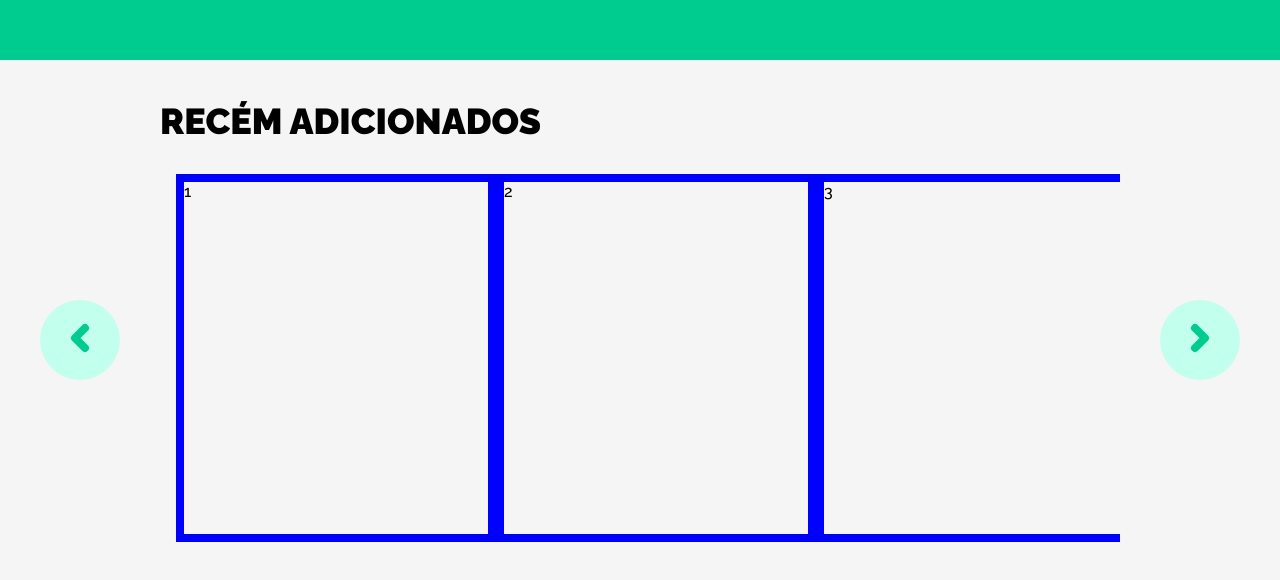
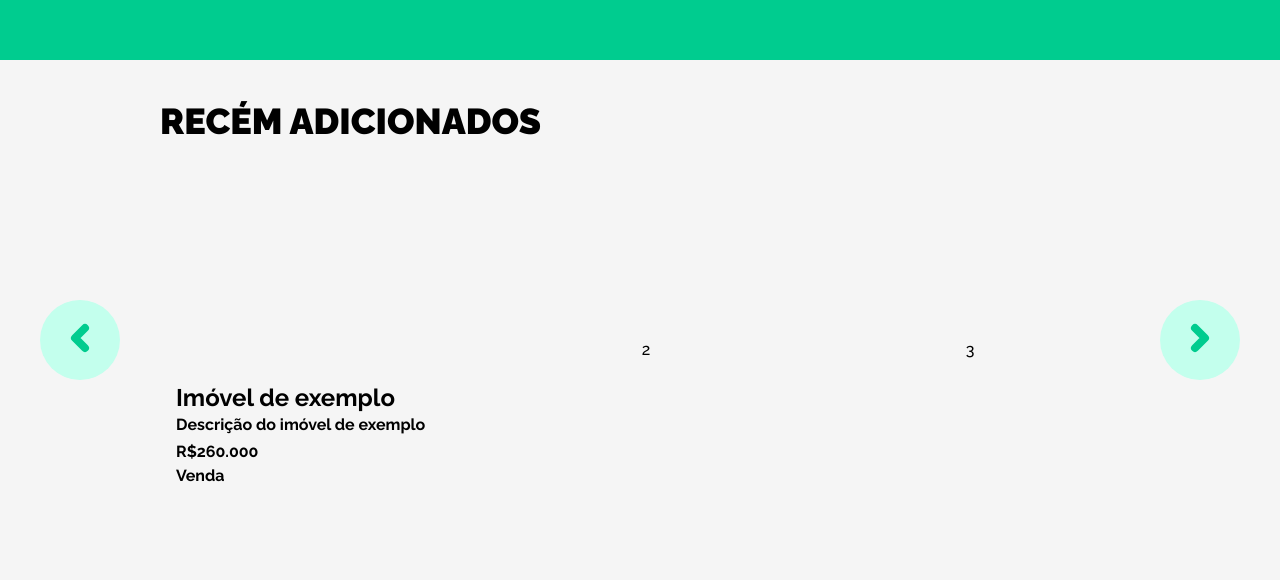
Before and after one commit to niccampanelli/green-real-estate, a React (Create React App) app: page / in a window 1280 px wide. Shown: the part 740-1320 px from the top of the page. Built offline with nearby package versions, Linux system fonts and the light colour scheme.

Commit message:
Styling carousel elements

```diff
--- a/src/pages/Home/index.js
+++ b/src/pages/Home/index.js
@@ -8,7 +8,7 @@ export default function Home(){
 
     const history = useHistory();
 
-    const [recentElemCar, setRecentElemCar] = useState();
+    const [elemCar, setElemCar] = useState();
     const [searchPlaceholder, setSearchPlaceholder] = useState();
 
     var textEffectInt = 0;
@@ -17,16 +17,16 @@ export default function Home(){
     const texts = ["Casa com dois quartos para alugar em SP", "Apartamento com suíte a venda" , "Imóvel com vaga de garagem para locação", "Apartamento mobiliado zona leste"];
 
     setTimeout( function delayEntry(){
-        const carouselElem = document.getElementById("recentElemCar");
-        setRecentElemCar(carouselElem);
+        const carouselElem = document.getElementById("elemCar");
+        setElemCar(carouselElem);
 
         const placeholder = document.getElementById("searchInput");
         setSearchPlaceholder(placeholder)
 
-    }, 1200);
+    }, 200);
 
     const carouselScroll = (operator) => {
-        operator ? (recentElemCar.scroll(recentElemCar.scrollLeft + 810, 0)) : (recentElemCar.scroll(recentElemCar.scrollLeft - 810, 0))
+        operator ? (elemCar.scroll(elemCar.scrollLeft + 1012, 0)) : (elemCar.scroll(elemCar.scrollLeft - 1012, 0))
     }
 
     useEffect(() => {
@@ -83,48 +83,54 @@ export default function Home(){
                 <h1 className="recentElementsTitle">
                     Recém adicionados
                 </h1>
-                    <button onClick={() => carouselScroll(false)} className="recentElementsCarousselLeftBtn"><FiChevronLeft size={"5vh"}/></button>
-                <div className="recentElementsCaroussel" id="recentElemCar">
-                    <div className="recentElementsCarousselItems">
-                    <div className="recentElement">
-                        1
+                    <button onClick={() => carouselScroll(false)} className="elementsCarousselLeftBtn"><FiChevronLeft size={"5vh"}/></button>
+                <div className="elementsCaroussel" id="elemCar">
+                    <div className="elementsCarousselItems">
+                    <div className="carousselElement">
+                        <div className="carousselElementImage">
+
+                        </div>
+                        <h2 className="carousselElementTitle">Imóvel de exemplo</h2>
+                        <h2 className="carousselElementDesc">Descrição do imóvel de exemplo</h2>
+                        <h2 className="carousselElementPrice">R$260.000</h2>
+                        <h2 className="carousselElementType">Venda</h2>
                     </div>
-                    <div className="recentElement">
+                    <div className="carousselElement">
                         2
                     </div>
-                    <div className="recentElement">
+                    <div className="carousselElement">
                         3
                     </div>
-                    <div className="recentElement">
+                    <div className="carousselElement">
                         4
                     </div>
-                    <div className="recentElement">
+                    <div className="carousselElement">
                         5
                     </div>
-                    <div className="recentElement">
+                    <div className="carousselElement">
                         6
                     </div>
-                    <div className="recentElement">
+                    <div className="carousselElement">
                         7
                     </div>
-                    <div className="recentElement">
+                    <div className="carousselElement">
                         8
                     </div>
-                    <div className="recentElement">
+                    <div className="carousselElement">
                         9
                     </div>
-                    <div className="recentElement">
+                    <div className="carousselElement">
                         10
                     </div>
-                    <div className="recentElement">
+                    <div className="carousselElement">
                         11
                     </div>
-                    <div className="recentElement">
+                    <div className="carousselElement">
                         12
                     </div>
                     </div>
                 </div>
-                    <button onClick={() => carouselScroll(true)} className="recentElementsCarousselRightBtn"><FiChevronRight size={"5vh"}/></button>
+                    <button onClick={() => carouselScroll(true)} className="elementsCarousselRightBtn"><FiChevronRight size={"5vh"}/></button>
             </section>
         </main>
         </div>
--- a/src/pages/Home/styles.css
+++ b/src/pages/Home/styles.css
@@ -56,8 +56,10 @@
 .recentElementsSection{
     width: 100%;
     height: 60vh;
-    padding: 5vh 20vh 5vh 20vh;
+    padding: 5vh 20vh 0vh 20vh;
     position: relative;
+    display: grid;
+    grid-template-rows: minmax(0, auto) minmax(0, 90%);
 }
 
 .recentElementsTitle{
@@ -65,26 +67,25 @@
     margin-bottom: 2vh;
 }
 
-.recentElementsCaroussel{
+.elementsCaroussel{
     width: 100%;
     height: 100%;
     overflow-x: scroll;
     overflow-y: hidden;
-    padding: 2vh;
 }
 
-.recentElementsCaroussel::-webkit-scrollbar{
+.elementsCaroussel::-webkit-scrollbar{
     display: none;
 }
 
-.recentElementsCarousselItems{
+.elementsCarousselItems{
     width: fit-content;
     justify-content: space-around;
     display: flex;
     height: 100%;
 }
 
-.recentElementsCarousselLeftBtn{
+.elementsCarousselLeftBtn{
     position: absolute;
     height: 10vh;
     width: 10vh;
@@ -98,13 +99,13 @@
     cursor: pointer;
 }
 
-.recentElementsCarousselLeftBtn svg{
+.elementsCarousselLeftBtn svg{
     stroke-width: .6vh;
     color: #00cc8f;
     transition: all .3s;
 }
 
-.recentElementsCarousselRightBtn{
+.elementsCarousselRightBtn{
     position: absolute;
     height: 10vh;
     width: 10vh;
@@ -118,14 +119,51 @@
     cursor: pointer;
 }
 
-.recentElementsCarousselRightBtn svg{
+.elementsCarousselRightBtn svg{
     stroke-width: .6vh;
     color: #00cc8f;
     transition: all .3s;
 }
 
-.recentElement{
-    width: 40vh;
+.carousselElement{
+    width: 40.5vh;
     height: 100%;
-    border: blue 1vh solid;
+    display: flex;
+    flex-flow: column;
+    justify-content: center;
+    align-items: center;
+    padding: 2vh;
 }
+
+.carousselElementImage{
+    width: 100%;
+    height: 50%;
+}
+
+.carousselElementTitle{
+    width: 100%;
+    height: 3vh;
+    font-size: 3vh;
+    margin-bottom: 1vh;
+}
+
+.carousselElementDesc{
+    width: 100%;
+    height: auto;
+    font-size: 2vh;
+    margin-bottom: 1vh;
+}
+
+.carousselElementPrice{
+    width: 100%;
+    height: 2vh;
+    font-size: 2vh;
+    margin-bottom: 1vh;
+}
+
+.carousselElementType{
+    width: 100%;
+    height: 2vh;
+    font-size: 2vh;
+    margin-bottom: 1vh;
+}
--- a/src/pages/Login/styles.css
+++ b/src/pages/Login/styles.css
@@ -33,7 +33,7 @@
 }
 
 .loginFormTitle{
-    margin-bottom: 1vh;
+    margin-bottom: 2vh;
     font-size: 4.5vh;
 }
 
```
